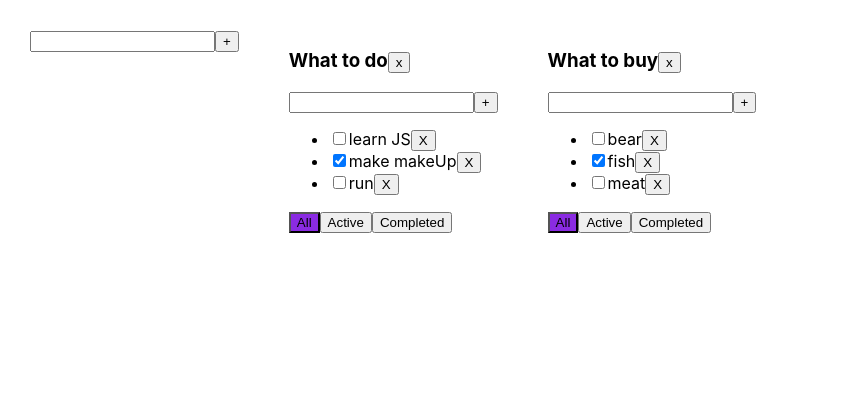
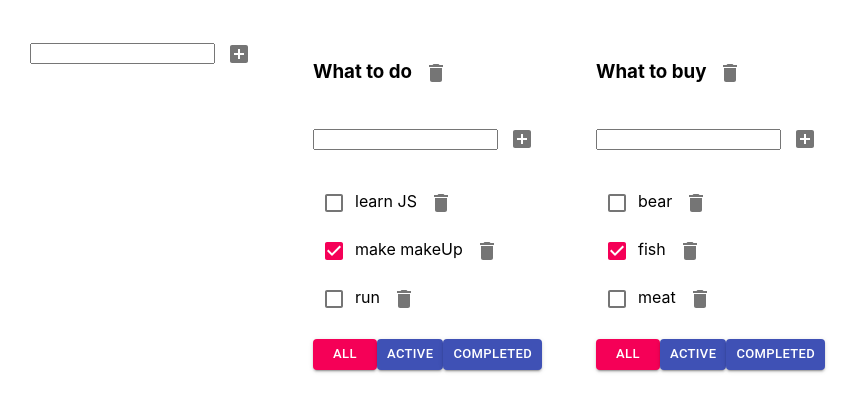
Before and after one commit to AnnaMintel/TaskManager_App, a React (Create React App) app: page / in a window 1280 px wide. Shown: the top 412 px of the page, without its empty margins (0-859 px from the left). Built offline with nearby package versions, Linux system fonts and the light colour scheme.

Commit message:
feat: added material ui checkbox and buttons

```diff
--- a/package.json
+++ b/package.json
@@ -3,6 +3,8 @@
   "version": "0.1.0",
   "private": true,
   "dependencies": {
+    "@material-ui/core": "^4.12.4",
+    "@material-ui/icons": "^4.11.3",
     "@testing-library/jest-dom": "^5.16.2",
     "@testing-library/react": "^12.1.4",
     "@testing-library/user-event": "^13.5.0",
--- a/src/AddItemForm.tsx
+++ b/src/AddItemForm.tsx
@@ -1,3 +1,5 @@
+import { IconButton } from '@material-ui/core';
+import { AddBox } from '@material-ui/icons';
 import React, { ChangeEvent, KeyboardEvent, useState } from 'react';
 
 type AddItemFormPropsType = {
@@ -38,7 +40,9 @@ export const AddItemForm = (props: AddItemFormPropsType) => {
                 onKeyPress={onKeyPressAddItem}
                 className={error ? "error" : ""}
             />
-            <button onClick={onClickAddItem}>+</button>
+            <IconButton>
+                <AddBox onClick={onClickAddItem} />
+            </IconButton>
             {error && <div style={{ color: "red" }}>Title is required!</div>}
         </div>
     )
--- a/src/TaskManager.tsx
+++ b/src/TaskManager.tsx
@@ -1,7 +1,10 @@
+
 import React, { ChangeEvent, KeyboardEvent, useState } from 'react';
 import { AddItemForm } from './AddItemForm';
 import { FilterValuesType, TaskType } from './App';
 import { EditableSpan } from './EditableSpan';
+import { Button, Checkbox,  IconButton } from '@material-ui/core';
+import { Delete } from '@material-ui/icons';
 
 type TaskManagerType = {
     id: string
@@ -26,16 +29,20 @@ export const TaskManager = (props: TaskManagerType) => {
         const changeTaskTitle = (newTitle: string) => {
             props.changeTaskTitle(task.id, newTitle, props.id)
         }
+        const removeTask = () => props.removeTask(task.id, props.id)
+
         return (
             <li key={task.id} >
-                <input
-                    type="checkbox"
-                    checked={task.isDone}
-                    onChange={(e: ChangeEvent<HTMLInputElement>) =>
-                        props.changeTaskStatus(task.id, e.currentTarget.checked, props.id)}
+                <Checkbox
+                color={"secondary"}
+                checked={task.isDone}
+                onChange={(e: ChangeEvent<HTMLInputElement>) =>
+                    props.changeTaskStatus(task.id, e.currentTarget.checked, props.id)}
                 />
                 <EditableSpan title={task.title} changeTitle={changeTaskTitle} />
-                <button onClick={() => props.removeTask(task.id, props.id)}>X</button>
+                <IconButton onClick={removeTask}>
+                    <Delete />
+                </IconButton>
             </li>
         )
     }
@@ -51,26 +58,34 @@ export const TaskManager = (props: TaskManagerType) => {
         <div>
             <h3>
                 <EditableSpan title={props.title} changeTitle={changeTaskListHeader} />
-                <button onClick={removeWholeTaskList}>x</button>
+                <IconButton onClick={removeWholeTaskList}>
+                    <Delete />
+                </IconButton>
             </h3>
 
             <AddItemForm addItem={addTask} />
 
-            <ul>
+            <ul style={{ listStyle: "none", paddingLeft: "0" }}>
                 {tasks}
             </ul><div>
-                <button
-                    className={props.filter === "all" ? "activeFilter" : ""}
+                <Button
+                    variant={"contained"}
+                    color={props.filter === "all" ? "secondary" : "primary"}
+                    size={"small"}
                     onClick={onClickSetAllFilter}>All
-                </button>
-                <button
-                    className={props.filter === "active" ? "activeFilter" : ""}
+                </Button>
+                <Button
+                    variant={"contained"}
+                    color={props.filter === "active" ? "secondary" : "primary"}
+                    size={"small"}
                     onClick={onClickSetActiveFilter}>Active
-                </button>
-                <button
-                    className={props.filter === "completed" ? "activeFilter" : ""}
+                </Button>
+                <Button
+                    variant={"contained"}
+                    color={props.filter === "completed" ? "secondary" : "primary"}
+                    size={"small"}
                     onClick={onClickSetCompletedFilter}>Completed
-                </button>
+                </Button>
             </div>
         </div>
     )
```
Also changed, not shown: 1 other file (tests, documents, lock files or other folders).
